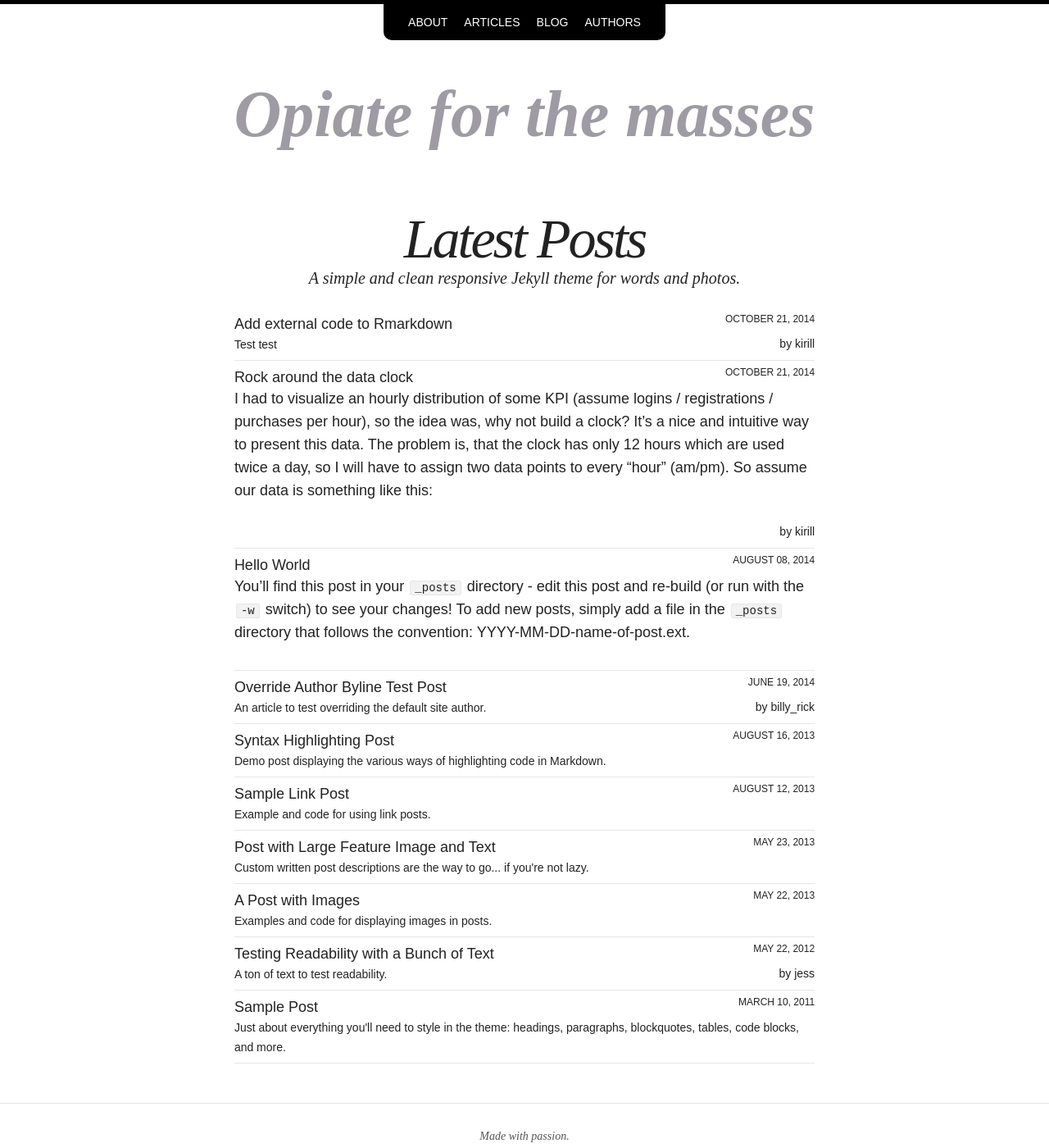
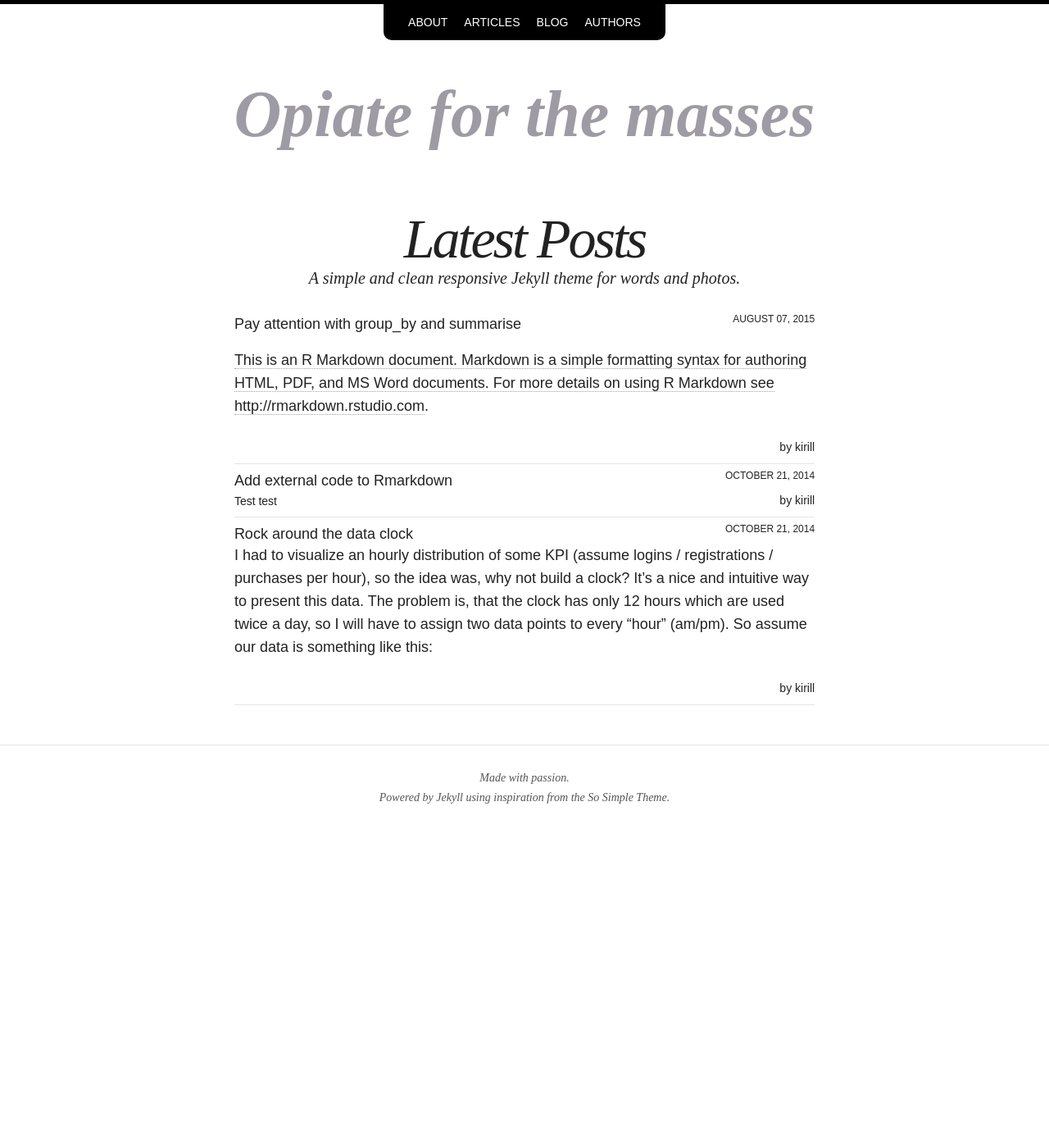
Before and after one commit to Quiri/quiri.github.io, a Jekyll site: the page built from index.html, in a window 1280 px wide and 1400 px high. Shown: the whole window at 82% size. Built offline with Jekyll 4.4.1, drawn with Linux system fonts in a browser that asks for light colours; nearby versions of some CDN libraries.

```diff
--- /dev/null
+++ b/_posts/2015-08-07-groupby_summarize.md
@@ -0,0 +1,39 @@
+---
+layout: post
+title: "Pay attention with group_by and summarise"
+excerpt:
+categories: articles
+tags: [R, dplyr]
+comments: false
+share: true
+published: true
+author: "kirill"
+modified: 2015-08-07
+---
+
+This is an R Markdown document. Markdown is a simple formatting syntax for authoring HTML, PDF, and MS Word documents. For more details on using R Markdown see <http://rmarkdown.rstudio.com>.
+
+When you click the **Knit** button a document will be generated that includes both content as well as the output of any embedded R code chunks within the document. You can embed an R code chunk like this:
+
+
+{% highlight r %}
+summary(cars)
+{% endhighlight %}
+
+
+
+{% highlight text %}
+##      speed           dist
+##  Min.   : 4.0   Min.   :  2.00
+##  1st Qu.:12.0   1st Qu.: 26.00
+##  Median :15.0   Median : 36.00
+##  Mean   :15.4   Mean   : 42.98
+##  3rd Qu.:19.0   3rd Qu.: 56.00
+##  Max.   :25.0   Max.   :120.00
+{% endhighlight %}
+
+You can also embed plots, for example:
+
+![plot of chunk unnamed-chunk-2]({{ site.url }}/images/2015-08-07-groupby_summarize/unnamed-chunk-2-1.svg)
+
+Note that the `echo = FALSE` parameter was added to the code chunk to prevent printing of the R code that generated the plot.
--- a/_posts/articles/2013-08-12-sample-link-post.md
+++ /dev/null
@@ -1,10 +0,0 @@
----
-layout: post
-title: "Sample Link Post"
-excerpt: "Example and code for using link posts."
-categories: articles
-tags: [sample-post, link-post]
-link: http://mademistakes.com
----
-
-So Simple Theme now supports **link posts**, made famous by John Gruber. To activate just add `link: http://url-you-want-linked` to the post's YAML front matter and you're done.
--- a/_posts/blog/2014-08-08-hello-world.md
+++ /dev/null
@@ -1,33 +0,0 @@
----
-layout: post
-title: "Hello World"
-modified:
-categories: blog
-excerpt:
-tags: []
-image:
-  feature:
-date: 2014-08-08T15:39:55-04:00
----
-
-You'll find this post in your `_posts` directory - edit this post and re-build (or run with the `-w` switch) to see your changes!
-To add new posts, simply add a file in the `_posts` directory that follows the convention: YYYY-MM-DD-name-of-post.ext.
-
-## Sample Heading
-
-### Sample Heading 2
-
-Jekyll also offers powerful support for code snippets:
-
-{% highlight ruby %}
-def print_hi(name)
-  puts "Hi, #{name}"
-end
-print_hi('Tom')
-#=> prints 'Hi, Tom' to STDOUT.
-{% endhighlight %}
-
-Check out the [Jekyll docs][jekyll] for more info on how to get the most out of Jekyll. File all bugs/feature requests at [Jekyll's GitHub repo][jekyll-gh].
-
-[jekyll-gh]: https://github.com/jekyll/jekyll
-[jekyll]:    http://jekyllrb.com
--- a/_posts/articles/2013-05-23-readability-feature-post.md
+++ b/_posts/sample/2012-05-22-readability-post.md
@@ -1,19 +1,20 @@
 ---
 layout: post
-title: "Post with Large Feature Image and Text"
-excerpt: "Custom written post descriptions are the way to go... if you're not lazy."
+title: "Testing Readability with a Bunch of Text"
+excerpt: "A ton of text to test readability."
 categories: articles
-tags: [sample-post, readability]
-modified: 2013-06-30
+tags: [sample-post, readability, test, intro]
 image:
-  feature: so-simple-sample-image-3.jpg
+  feature: so-simple-sample-image-2.jpg
   credit: WeGraphics
   creditlink: http://wegraphics.net/downloads/free-ultimate-blurred-background-pack/
 comments: true
 share: true
+author: jess
+published: false
 ---
 
-This is a sample post with a large feature image up top and tons of text. Odio ad blue bottle vinyl, 90's narwhal commodo bitters pour-over nostrud. Ugh est hashtag in, fingerstache adipisicing laboris esse Pinterest shabby chic Portland. Shoreditch bicycle rights anim, flexitarian laboris put a bird on it vinyl cupidatat narwhal. Hashtag artisan skateboard, flannel Bushwick nesciunt salvia aute fixie do plaid post-ironic dolor McSweeney's. Cliche pour-over chambray nulla four loko skateboard sapiente hashtag.
+Portland in shoreditch Vice, labore typewriter pariatur hoodie fap sartorial Austin. Pinterest literally occupy Schlitz forage. Odio ad blue bottle vinyl, 90's narwhal commodo bitters pour-over nostrud. Ugh est hashtag in, fingerstache adipisicing laboris esse Pinterest shabby chic Portland. Shoreditch bicycle rights anim, flexitarian laboris put a bird on it vinyl cupidatat narwhal. Hashtag artisan skateboard, flannel Bushwick nesciunt salvia aute fixie do plaid post-ironic dolor McSweeney's. Cliche pour-over chambray nulla four loko skateboard sapiente hashtag.
 
 Vero laborum commodo occupy. Semiotics voluptate mumblecore pug. Cosby sweater ullamco quinoa ennui assumenda, sapiente occupy delectus lo-fi. Ea fashion axe Marfa cillum aliquip. Retro Bushwick keytar cliche. Before they sold out sustainable gastropub Marfa readymade, ethical Williamsburg skateboard brunch qui consectetur gentrify semiotics. Mustache cillum irony, fingerstache magna pour-over keffiyeh tousled selfies.
 
--- a/_posts/articles/2012-05-22-readability-post.md
+++ b/_posts/sample/2013-05-23-readability-feature-post.md
@@ -1,20 +1,20 @@
 ---
 layout: post
-title: "Testing Readability with a Bunch of Text"
-excerpt: "A ton of text to test readability."
+title: "Post with Large Feature Image and Text"
+excerpt: "Custom written post descriptions are the way to go... if you're not lazy."
 categories: articles
-tags: [sample-post, readability, test, intro]
+tags: [sample-post, readability]
+modified: 2013-06-30
 image:
-  feature: so-simple-sample-image-2.jpg
+  feature: so-simple-sample-image-3.jpg
   credit: WeGraphics
   creditlink: http://wegraphics.net/downloads/free-ultimate-blurred-background-pack/
 comments: true
 share: true
-author: jess
-published: true
+published: false
 ---
 
-Portland in shoreditch Vice, labore typewriter pariatur hoodie fap sartorial Austin. Pinterest literally occupy Schlitz forage. Odio ad blue bottle vinyl, 90's narwhal commodo bitters pour-over nostrud. Ugh est hashtag in, fingerstache adipisicing laboris esse Pinterest shabby chic Portland. Shoreditch bicycle rights anim, flexitarian laboris put a bird on it vinyl cupidatat narwhal. Hashtag artisan skateboard, flannel Bushwick nesciunt salvia aute fixie do plaid post-ironic dolor McSweeney's. Cliche pour-over chambray nulla four loko skateboard sapiente hashtag.
+This is a sample post with a large feature image up top and tons of text. Odio ad blue bottle vinyl, 90's narwhal commodo bitters pour-over nostrud. Ugh est hashtag in, fingerstache adipisicing laboris esse Pinterest shabby chic Portland. Shoreditch bicycle rights anim, flexitarian laboris put a bird on it vinyl cupidatat narwhal. Hashtag artisan skateboard, flannel Bushwick nesciunt salvia aute fixie do plaid post-ironic dolor McSweeney's. Cliche pour-over chambray nulla four loko skateboard sapiente hashtag.
 
 Vero laborum commodo occupy. Semiotics voluptate mumblecore pug. Cosby sweater ullamco quinoa ennui assumenda, sapiente occupy delectus lo-fi. Ea fashion axe Marfa cillum aliquip. Retro Bushwick keytar cliche. Before they sold out sustainable gastropub Marfa readymade, ethical Williamsburg skateboard brunch qui consectetur gentrify semiotics. Mustache cillum irony, fingerstache magna pour-over keffiyeh tousled selfies.
 
```
Also changed, not shown: _R/2015-08-07-groupby_summarize.Rmd (renamed from _R/groupby and summarise.Rmd, +8 -5 lines), _R/2015-08-07-groupby_summarize.md (added, +39 -0 lines), _posts/sample/2011-03-10-sample-post.md (renamed from _posts/articles/2011-03-10-sample-post.md, +1 -1 lines), _posts/sample/2013-05-22-sample-post-images.md (renamed from _posts/articles/2013-05-22-sample-post-images.md, +1 -0 lines), _posts/sample/2013-08-12-sample-link-post.md (added, +11 -0 lines), _posts/sample/2013-08-16-code-highlighting-post.md (renamed from _posts/articles/2013-08-16-code-highlighting-post.md, +1 -0 lines), _posts/sample/2014-06-19-author-override.md (renamed from _posts/articles/2014-06-19-author-override.md, +1 -0 lines), _posts/2014-09-16-data-clock.md (renamed from _posts/articles/2014-09-16-data-clock.md), _posts/2014-10-10-add-external-code-to-rmarkdown.md (renamed from _posts/articles/2014-10-10-add-external-code-to-rmarkdown.md), _posts/sample/2013-06-25-video-post.md (renamed from _posts/articles/2013-06-25-video-post.md), images/unnamed-chunk-2-1.png (deleted), 2 other files.
